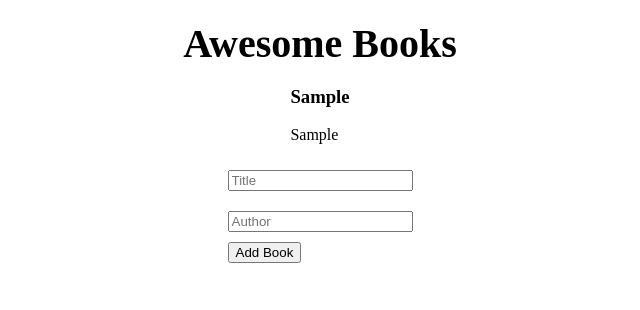
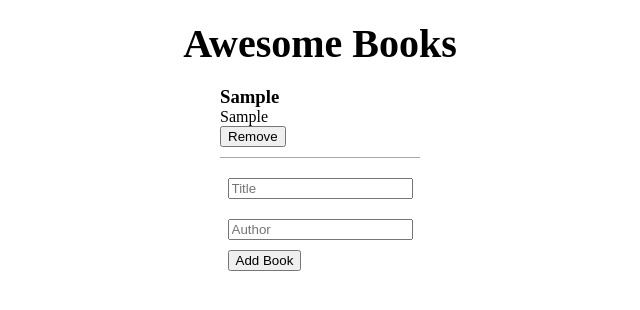
Before and after one commit to sainingo/Awesome-Books, a website: page index.html in a window 1280 px wide. Both pictures are taken after typing "Sample", "Sample" into the empty fields and a click on the button "Add Book". Shown: the whole page, without its empty margins (320-960 px from the left). Drawn offline with Linux system fonts and the light colour scheme.

Commit message:
Add book functionality & remove book

```diff
--- a/app.js
+++ b/app.js
@@ -1,33 +1,81 @@
 const form = document.querySelector('form');
 const displayBook = document.querySelector('.display-books');
+const addBookButton = document.querySelector('.add-book');
 
 const books = [];
+let storedBooks;
 
+if (localStorage.getItem('books') === null) {
+  storedBooks = localStorage.setItem('books', JSON.stringify(books));
+} else {
+  storedBooks = JSON.parse(localStorage.getItem('books'));
+}
 
-form.addEventListener('submit', (event) => {
-    event.preventDefault();
-    const formData = new FormData(form);
-    const title = formData.get('title');
-    const author = formData.get('author');
-
-    const book = {
-        title,
-        author
-    }
-  books.push(book);
-  listBook();
- form.reset();
-});
-
-function listBook() {
-    books.forEach((book) => {
+const showBooks = () => {
+  storedBooks = JSON.parse(localStorage.getItem('books'));
+  storedBooks.forEach((book) => {
     const div = document.createElement('div');
     const header = document.createElement('h3');
-    header.textContent = book.title
-    const title = document.createElement('p');
-    title.textContent = book.author;
+    header.textContent += book.title;
+    const authorName = document.createElement('p');
+    const button = document.createElement('button');
+    button.textContent = 'Remove';
+    button.className = 'remove';
     div.appendChild(header);
-    div.appendChild(title);
+    div.appendChild(authorName);
+    div.appendChild(button);
     displayBook.appendChild(div);
-})
-}
+  });
+};
+
+const addBook = (event) => {
+  storedBooks = JSON.parse(localStorage.getItem('books'));
+  event.preventDefault();
+  const formData = new FormData(form);
+  const title = formData.get('title');
+  const author = formData.get('author');
+  const book = {
+    title,
+    author,
+  };
+
+  book.id = Math.floor(Math.random() * (100 - 1 + 1)) + 1;
+  storedBooks.push(book);
+  localStorage.setItem('books', JSON.stringify(storedBooks));
+  form.reset();
+
+  const div = document.createElement('div');
+  div.classList.add('books');
+  div.dataset.id = book.id;
+  const header = document.createElement('h3');
+  header.textContent += book.title;
+  const authorName = document.createElement('p');
+  authorName.textContent += book.author;
+  const button = document.createElement('button');
+  button.textContent = 'Remove';
+  button.className = 'remove';
+  div.appendChild(header);
+  div.appendChild(authorName);
+  div.appendChild(button);
+  displayBook.appendChild(div);
+};
+
+const removeBook = (el) => {
+  if (el.classList.contains('remove')) {
+    el.parentElement.remove();
+  }
+};
+
+document.addEventListener('DOMContentLoaded', showBooks);
+addBookButton.addEventListener('click', addBook);
+
+displayBook.addEventListener('click', (e) => {
+  removeBook(e.target);
+  const newBooks = JSON.parse(localStorage.getItem('books'));
+  newBooks.forEach((book, index) => {
+    if (book.author === e.target.previousElementSibling.textContent) {
+      newBooks.splice(index, 1);
+    }
+  });
+  localStorage.setItem('books', JSON.stringify(newBooks));
+});
--- a/index.html
+++ b/index.html
@@ -1,9 +1,9 @@
 <!DOCTYPE html>
-<html>
+<html lang="en">
     <head>
         <meta charset="utf-8">
         <meta http-equiv="X-UA-Compatible" content="IE=edge">
-        <title></title>
+        <title>Awesome Books</title>
         <meta name="description" content="">
         <meta name="viewport" content="width=device-width, initial-scale=1">
         <link rel="stylesheet" href="styles.css">
--- a/styles.css
+++ b/styles.css
@@ -16,6 +16,16 @@ h1 {
   align-items: center;
 }
 
+.books > h3,
+p {
+  margin-bottom: 0;
+}
+
+.books > p {
+  margin-top: 0;
+  padding-top: 0;
+}
+
 .books::after {
   content: '';
   width: 200px;
```
Also changed, not shown: package.json (added, +13 -0 lines), .github/workflows/blank.yml (deleted), 1 other file. Lines whose indentation alone changed are shown as unchanged.
